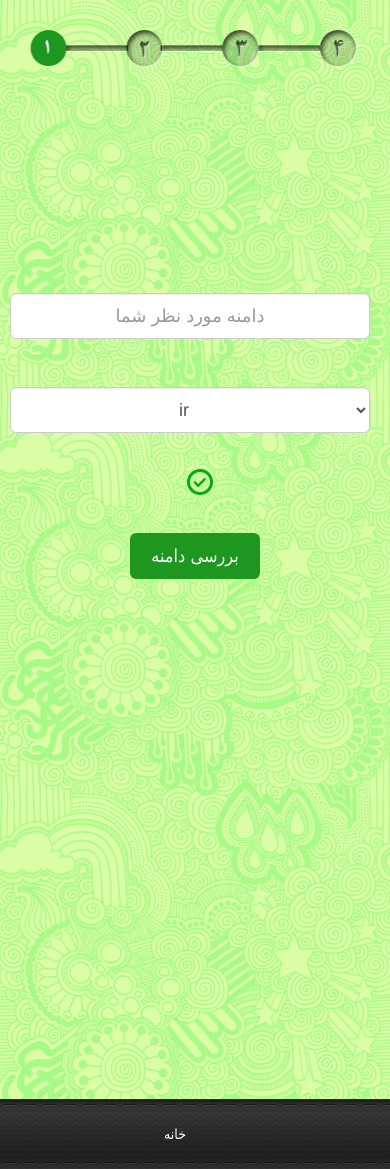
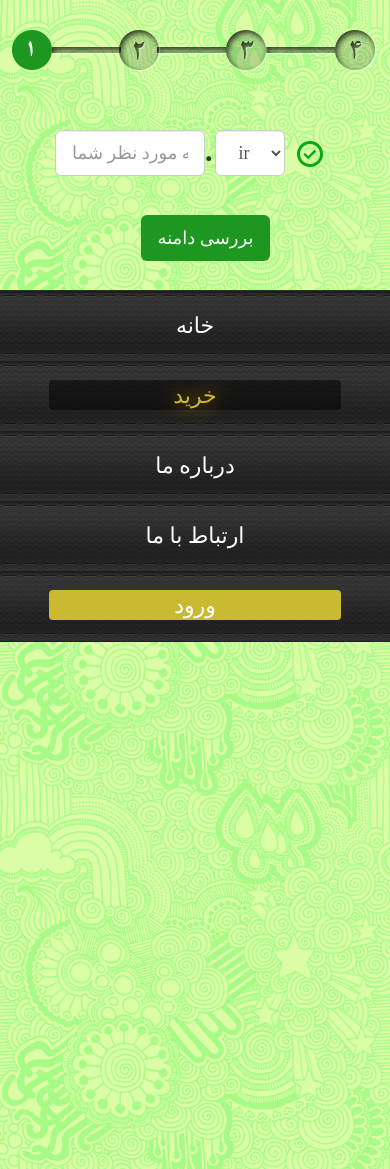
Before and after one commit to cavegate/CGBarbershops, a CodeIgniter app: page /cgbarbershops/index.php/mainsite_registration_step1/index in a window 390 px wide; the page is wider, and only the part inside the window is pictured. Run offline with CodeIgniter, Linux system fonts and the light colour scheme; some libraries are stand-ins or nearby versions.

Commit message:
The step 1 of registration is almost done

```diff
--- a/application/config/autoload.php
+++ b/application/config/autoload.php
@@ -52,7 +52,7 @@ $autoload['packages'] = array();
 |	$autoload['libraries'] = array('database', 'session', 'xmlrpc');
 */
 
-$autoload['libraries'] = array('database');
+$autoload['libraries'] = array('database','session','form_validation','table');
 
 
 /*
@@ -64,7 +64,7 @@ $autoload['libraries'] = array('database');
 |	$autoload['helper'] = array('url', 'file');
 */
 
-$autoload['helper'] = array();
+$autoload['helper'] = array('url','cookie','form','directory');
 
 
 /*
--- a/application/config/config.php
+++ b/application/config/config.php
@@ -14,7 +14,7 @@
 | path to your installation.
 |
 */
-$config['base_url']	= 'localhost/barbershop/';
+$config['base_url']	= 'http://localhost/cgbarbershops/';
 
 /*
 |--------------------------------------------------------------------------
--- a/application/controllers/mainsite_registration_step1.php
+++ b/application/controllers/mainsite_registration_step1.php
@@ -22,6 +22,7 @@ class Mainsite_registration_step1 extends CI_Controller {
      */
     public function index()
     {
+        $this->load->helper('url');
         $this->load->view('mainsite_registration_step1');
     }
 }
--- a/application/views/mainsite_registration_step1.php
+++ b/application/views/mainsite_registration_step1.php
@@ -17,10 +17,15 @@
     </title>
     <link rel="stylesheet" href="//netdna.bootstrapcdn.com/bootstrap/3.1.1/css/bootstrap.min.css">
     <link rel="stylesheet" href="//netdna.bootstrapcdn.com/bootstrap/3.1.1/css/bootstrap-theme.min.css">
-    <link rel="stylesheet" type="text/css" href="../public/css/style.css"><!-- Latest compiled and minified CSS -->
+    <link rel="stylesheet" type="text/css" href="<?php echo base_url(); ?>public/css/style.css"><!-- Latest compiled and minified CSS -->
     <script src="//ajax.googleapis.com/ajax/libs/jquery/1.11.1/jquery.min.js" ></script>
     <script src="//netdna.bootstrapcdn.com/bootstrap/3.1.1/js/bootstrap.min.js"></script>
     <script>
+        /*function change_height() {
+            var h = screen.height;
+            document.getElementsByName('div1').innerHTML=h;
+        }
+
         function responsiveForm()
         {
             var w = window.innerWidth;
@@ -48,12 +53,13 @@
             responsiveForm();
             $(window).resize(function(){
                 responsiveForm();
+                change_height();
             });
-        });
+        });*/
     </script>
 </head>
 <body id="step1">
-    <div class="row">
+    <div name="div1" class="row">
         <div class="col-xs-3 col-xs-push-9">
             <!--<span id="myText">text</span>
             <div class="visible-xs">xs</div>
@@ -62,16 +68,16 @@
             <div class="visible-lg">lg</div>-->
         </div>
     </div>
+    <div id="top-div"></div>
     <div class="row">
-        <img src="../public/images/frame_and_logo.png" id="frame_and_logo" class="hidden-xs">
+        <img src="<?php echo base_url(); ?>public/images/frame_and_logo.png" id="frame_and_logo" class="hidden-xs">
     </div>
     <div class="row pos">
-            <img class="img-responsive center-block img-porgress" src="../public/images/step1_progressbar.png"/>
+            <img src="<?php echo base_url(); ?>public/images/step1_progressbar.png" id="progress_bar" class="img-responsive center-block img-porgress" />
     </div>
     <div class="row pos2">
         <form role="form">
-            <div class="form-inline center-block">
-                <div class="form-group">
+            <div class="domain-form">
                     <label class="sr-only">دامنه مورد نظر</label>
                     <input type="text" class="form-control input-lg center_text" placeholder="دامنه مورد نظر شما"  id="inputDomain">
 
@@ -85,14 +91,13 @@
                         <option value="org">org</option>
                     </select>
                     <label class="yes_or_no yes" id="checkPicDomain"></label>
-                </div>
             </div>
-            <div class="form-inline center-block">
+            <div class="submitDomain form-inline center-block">
                 <button type="submit" class="btn btn-green btn-lg" id="submitDomain">بررسی دامنه</button>
             </div>
         </form>
     </div>
-    <ul class="nav nav-pills nav-justified navbar-fixed-bottom " id="mainsiteNavbar">
+    <ul class="nav nav-pills nav-justified navbar-fixed-bottom" id="mainsiteNavbar">
         <li><a href="#">خانه</a></li>
         <li class="active"><a href="#">خرید</a></li>
         <li><a href="#">درباره ما</a></li>
@@ -100,3 +105,6 @@
         <li><a class="btn-gold" href="#">ورود</a></li>
     </ul>
 </body>
+<!--
+nav nav-pills nav-justified navbar-fixed-bottom
+-->
--- a/public/css/style.css
+++ b/public/css/style.css
@@ -1,15 +1,20 @@
+@media (min-width: 768px) {
     html {
-    height: 100%;
+
     }
 
     body {
-    min-height: 600px;
-
+        font-family: B Koodak;
+        font-size: 22px;
     }
 
+    .row
+    {
+        margin:0px;
+    }
     .img-porgress
     {
-    padding: 5% 10%;
+        /*padding: 5% 10%;*/
     }
 
     #step1
@@ -73,27 +78,30 @@ body {
 
     .btn-gold
     {
-    height: 30;
-    padding-top: 5px;
+        height: 30px;
+        /*padding-top: 5px;*/
         color: #fff;
         background-color: #caba31;
-    width: 80%;
+        width: 50%;
         border-radius: 5px;
         text-align: center;
         text-decoration: none;
+
+        /*background-color: rgba(255, 255, 255, 0.09);*/
+        /*height: 30px;*/
+        padding-top: 0px;
     }
 
     .btn-gold:hover
     {
-    background-color: #998926;
-    height: 30px;
+        /*background-color: #998926;
+        height: 30px;*/
     }
 
     .btn-green
     {
         color: #fff;
         background-color: #1d9720;
-    font-family: tahoma;
         font-size: 18px;
     }
 
@@ -111,27 +119,349 @@ body {
     }
 
     .nav li {
-    font-family: tahoma;
+
     }
 
     .nav-pills>li>a, .nav-pills>li>a:focus
     {
         color: #ffffff;
-    height: 70px;
-    padding-top: 25px;
-
+        height: 30px;
+        padding-top: 0px;
+        margin-top: 20px;
+        width: 75%;
+        margin-left: auto;
+        margin-right: auto;
     }
 
     .nav-pills>li>a:hover
     {
-    background-color: transparent;
+        /*background-color: transparent;*/
+        text-decoration: none;
+        height: 30px;
+        padding-top: 0px;
+        background-color: rgba(255, 255, 255, 0.44);
+
     }
 
     .nav-pills>li.active>a, .nav-pills>li.active>a:hover, .nav-pills>li.active>a:focus
     {
         color: #caba31;
-    background-color: #000;
+        background-color: rgba(0, 0, 0, 0.5);
         height: 30px;
-    padding-top: 5px;
+        padding-top: 0px;
         margin-top: 10px;
+        text-shadow: 0px 0px 20px #F5AA0B;
     }
+
+    .input-lg
+    {
+        line-height: 46px;
+    }
+
+    .nav-justified {
+        width: 103%;
+    }
+
+    #progress_bar
+    {
+        margin: auto;
+
+    }
+
+    .form-group
+    {
+        margin: auto;
+    }
+
+    #inputdomain{
+        width: 250px;
+        float: left;
+    }
+
+    #perioddomain{
+        float: left;
+    }
+
+    #selectdomain{
+        width: 150px;
+        float: left;
+    }
+
+    .domain-form
+    {
+        width: 460px;
+        margin: auto;
+    }
+
+    .submitDomain
+    {
+        width: 109px;
+    }
+
+    #top-div
+    {
+        height: 12.5%;
+    }
+
+}
+
+@media (max-width: 767px) {
+    html {
+
+    }
+
+    body {
+        font-family: B Koodak;
+        font-size: 22px;
+    }
+
+    .row
+    {
+        margin:0px;
+    }
+    .img-porgress
+    {
+        /*padding: 5% 10%;*/
+    }
+
+    #step1
+    {
+        background-image: url("../images/step1_pattern.png");
+    }
+
+    #frame_and_logo
+    {
+        position: fixed;
+        top:0px;
+        left:10px;
+    }
+
+    .center_text
+    {
+        text-align: center;
+    }
+
+    .pos
+    {
+        padding-bottom: 50px;
+    }
+
+    .pos2
+    {
+        height: 160px;
+    }
+
+    .period
+    {
+        font-size: 30px;
+        width: 10px;
+    }
+
+    .yes_or_no
+    {
+        /*position: absolute;
+        top: 3px;
+        left: 50px;*/
+        width: 50px;
+        height: 50px;
+        background-image: url("../images/accept-and-reject.png");
+        background-repeat: no-repeat;
+    }
+
+    .yes
+    {
+        background-position: 0px 0px;
+    }
+
+    .no
+    {
+        background-position: -50px 0px;
+    }
+
+    #submitDomain
+    {
+        margin-top: 30px;
+    }
+
+    .btn-gold
+    {
+        height: 30px;
+        /*padding-top: 5px;*/
+        color: #fff;
+        background-color: #caba31;
+        width: 50%;
+        border-radius: 5px;
+        text-align: center;
+        text-decoration: none;
+
+        /*background-color: rgba(255, 255, 255, 0.09);*/
+        /*height: 30px;*/
+        padding-top: 0px;
+    }
+
+    .btn-gold:hover
+    {
+        /*background-color: #998926;
+        height: 30px;*/
+    }
+
+    .btn-green
+    {
+        color: #fff;
+        background-color: #1d9720;
+        font-size: 18px;
+    }
+
+    .nav
+    {
+        background-image: url("../images/nav_pattern.png");
+        height: 352px;
+        /*direction: rtl;*/
+    }
+
+    .nav-pills>li+li {
+        margin-left: 0;
+    }
+
+    .nav ul
+    {
+        float: right;
+        text-align: right;
+    }
+
+    .nav li {
+
+    }
+
+    .nav-pills>li>a, .nav-pills>li>a:focus
+    {
+        color: #ffffff;
+        height: 30px;
+        padding-top: 0px;
+        margin-top: 0px;
+        width: 75%;
+        margin-left: auto;
+        margin-right: auto;
+    }
+
+    .nav-justified>li>a {
+        text-align: center;
+        margin-bottom: 0px;
+    }
+
+    .nav-pills>li>a:hover
+    {
+        /*background-color: transparent;*/
+        text-decoration: none;
+        height: 30px;
+        padding-top: 0px;
+        background-color: rgba(255, 255, 255, 0.44);
+
+    }
+
+    .nav-pills>li.active>a, .nav-pills>li.active>a:hover, .nav-pills>li.active>a:focus
+    {
+        color: #caba31;
+        background-color: rgba(0, 0, 0, 0.5);
+        height: 30px;
+        padding-top: 0px;
+        margin-top: 0px;
+        text-shadow: 0px 0px 20px #F5AA0B;
+    }
+
+    .input-lg
+    {
+        line-height: 46px;
+    }
+
+    .nav-justified {
+        width: 103%;
+    }
+
+    #progress_bar
+    {
+        margin: auto;
+
+    }
+
+    .form-group
+    {
+        margin: auto;
+    }
+
+    #inputdomain{
+        width: 250px;
+        float: left;
+    }
+
+    #perioddomain{
+        float: left;
+    }
+
+    #selectdomain{
+        width: 150px;
+        float: left;
+    }
+
+    .domain-form
+    {
+        width: 460px;
+        margin: auto;
+    }
+
+    .submitDomain
+    {
+        width: 109px;
+    }
+
+    #top-div
+    {
+        height: 20px;
+    }
+
+    .navbar-fixed-bottom{
+        position: inherit;
+    }
+
+    .nav-justified {
+        width: 100%;
+    }
+
+    ul>li {
+    /* margin-top: 15px; */
+    /* margin-bottom: 33px; */
+    padding-top: 20px;
+    padding-bottom: 20px;
+    }
+}
+
+@media(min-width: 768px) and (max-width: 1024px)
+{
+    #frame_and_logo
+    {
+        /*display: none;*/
+        width: 24%;
+        /*width: 60%;
+        margin-left: 20%;
+        z-index: -1;
+        opacity: 0.5;*/
+    }
+}
+
+@media(max-width: 500px)
+{
+    #inputdomain {
+        width: 150px;
+        float: left;
+    }
+    .domain-form {
+        width: 280px;
+        margin: auto;
+    }
+
+    #selectdomain {
+        width: 70px;
+        float: left;
+    }
+
+}
```
Also changed, not shown: application/controllers/photo_gallery.php (added, +32 -0 lines), application/views/photo_gallery.php (added, +10 -0 lines), uploads/asdasd.php (added, +7 -0 lines). Lines whose indentation alone changed are shown as unchanged.
